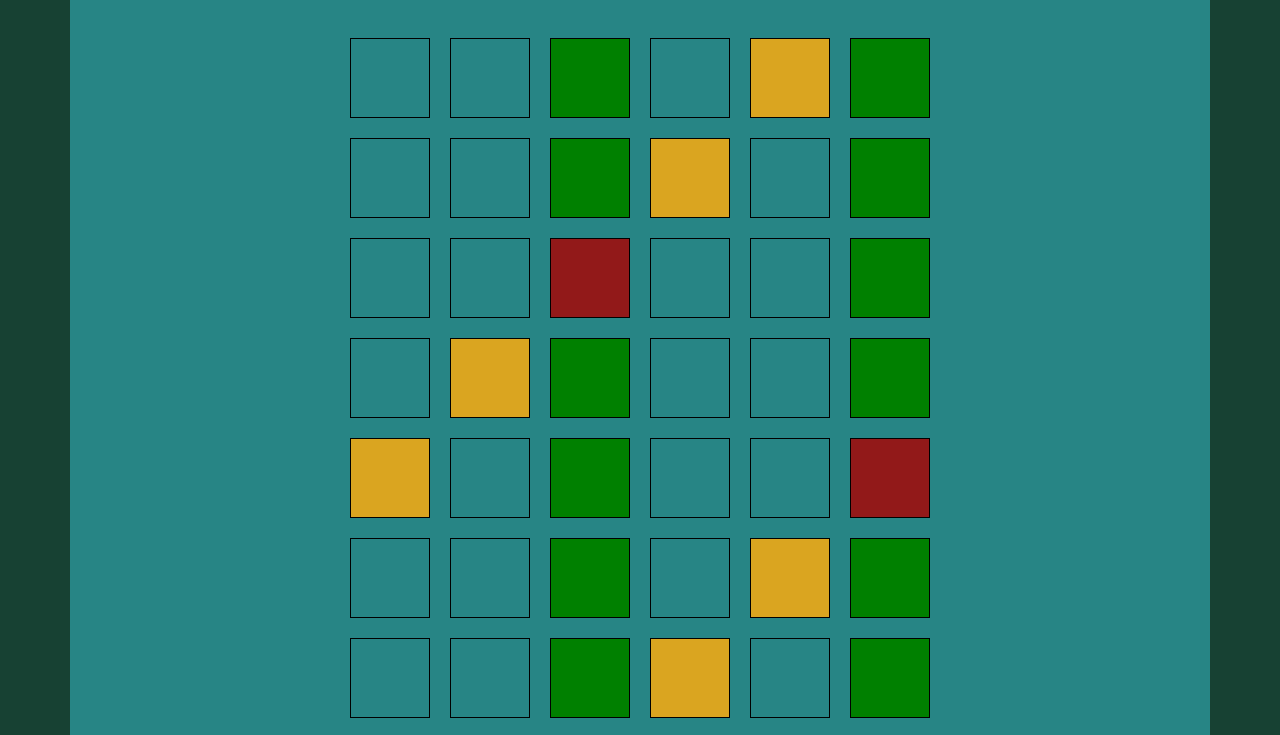
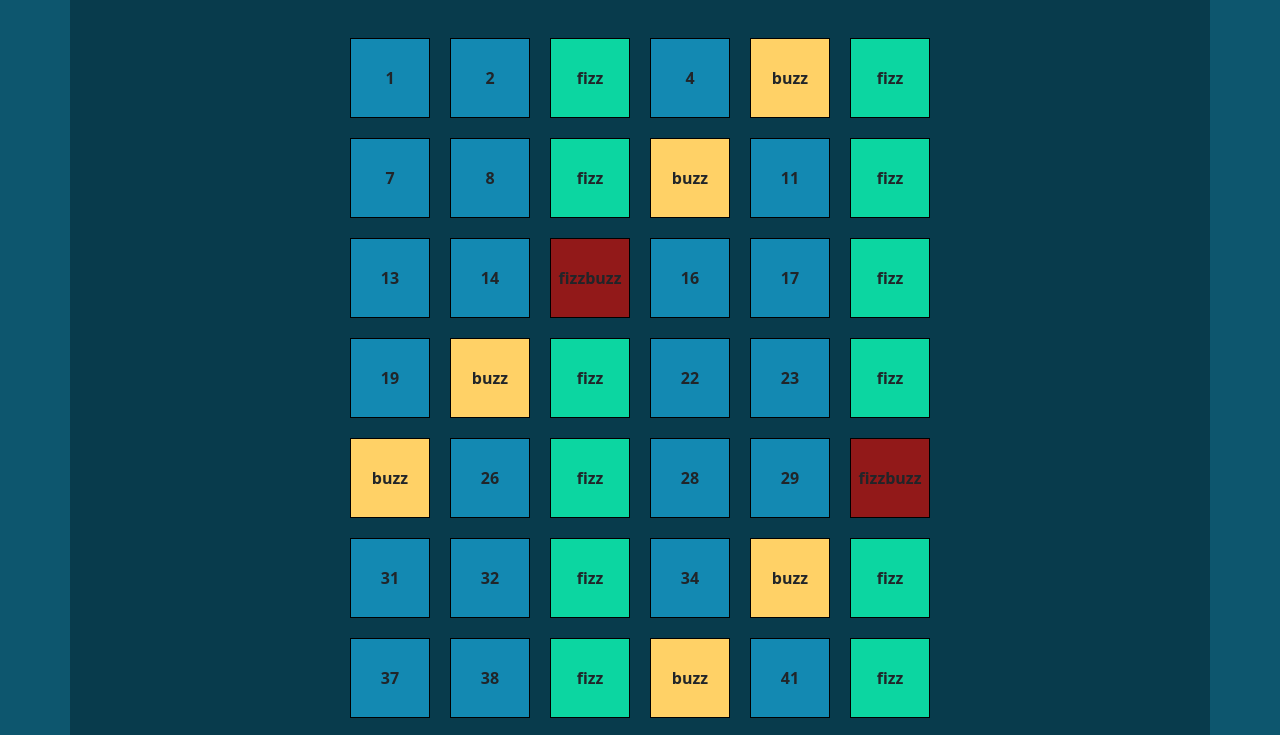
Before and after one commit to pietrolupi/js-fizzbuzz, a plain HTML site: page index.html in a window 1280 px wide. Shown: the part 145-880 px from the top of the page. Drawn offline with nearby package versions, Linux system fonts and the light colour scheme.

Commit message:
[edit]:js

```diff
--- a/CSS/style.css
+++ b/CSS/style.css
@@ -1,9 +1,9 @@
 body {
-  background-color: rgb(23, 65, 51);
+  background-color:#0d566e;
 }
 
 .container {
-  background-color: rgb(39, 133, 133);
+  background-color: #083b4c;
   padding: 40px 270px;
 }
 
@@ -21,16 +21,21 @@ h1 {
   align-items: center;
   margin: 10px;
   border: 1px solid black;
+  font-weight: 600;
 }
 
 .bg-green {
-  background-color: green;
+  background-color: #0cd6a1;
 }
 
 .bg-yellow {
-  background-color: goldenrod;
+  background-color: #ffd166;
 }
 
 .bg-red {
   background-color: rgb(146, 25, 25);
 }
+
+.bg-blu {
+  background-color: #1389b2;
+}
--- a/JS/script.js
+++ b/JS/script.js
@@ -7,10 +7,16 @@ for(let i = 0; i < 100; i++){
 
   if(!((i + 1) % 3) && !((i + 1) % 5)){
     box.classList.add('bg-red');
+    box.append('fizzbuzz');
   }else if(!((i + 1) % 5)){
     box.classList.add('bg-yellow');
+    box.append('buzz');
   }else if( !((i + 1) % 3 )){
     box.classList.add('bg-green');
-};
+    box.append('fizz');
+}else{
+    box.classList.add('bg-blu');
+    box.append(i + 1);
+}
 
 };
```
